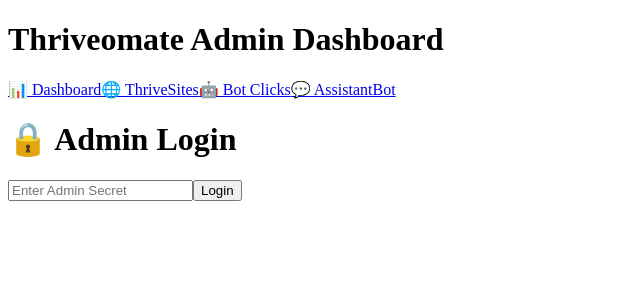
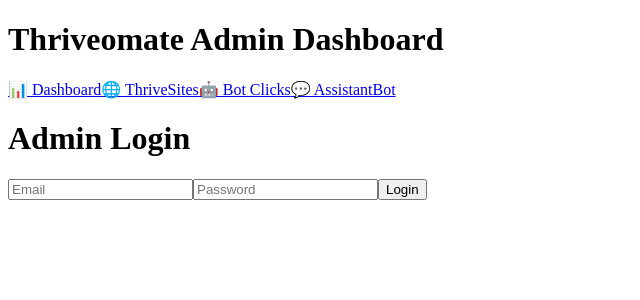
Before and after one commit to GlobalBlockInc/AIOS-frontend, a Next.js app: page /admin/login in a window 1280 px wide. Shown: the top 300 px of the page, without its empty margins (0-640 px from the left). Built offline with nearby package versions, Linux system fonts and the light colour scheme.

Commit message:
Update page.jsx

```diff
--- a/app/admin/login/page.jsx
+++ b/app/admin/login/page.jsx
@@ -1,49 +1,51 @@
 'use client';
-
 import { useState } from 'react';
 import { useRouter } from 'next/navigation';
 
-export default function AdminLoginPage() {
-  const [secret, setSecret] = useState('');
-  const [error, setError] = useState('');
+export default function AdminLogin() {
+  const [email, setEmail] = useState('');
+  const [password, setPassword] = useState('');
   const router = useRouter();
 
-  const handleLogin = () => {
-    const realSecret = process.env.NEXT_PUBLIC_ADMIN_SECRET;
+  const handleLogin = (e) => {
+    e.preventDefault();
 
-    if (!secret) {
-      setError('Please enter the admin secret.');
-      return;
-    }
+    const correctEmail = 'hyside76@gmail.com';
+    const correctPassword = process.env.NEXT_PUBLIC_ADMIN_SECRET;
 
-    localStorage.setItem('admin-secret', secret);
-
-    if (secret === realSecret) {
+    if (email === correctEmail && password === correctPassword) {
+      localStorage.setItem('admin-secret', correctPassword);
       router.push('/admin');
     } else {
-      setError('Invalid admin secret.');
+      alert('Invalid credentials. Please try again.');
     }
   };
 
   return (
-    <div className="min-h-screen flex items-center justify-center bg-gray-100 p-4">
-      <div className="bg-white p-6 rounded-2xl shadow-xl w-full max-w-md">
-        <h1 className="text-2xl font-bold mb-4 text-center">🔒 Admin Login</h1>
+    <div className="p-10">
+      <h1 className="text-3xl font-bold mb-6">Admin Login</h1>
+      <form onSubmit={handleLogin} className="space-y-4">
+        <input
+          type="email"
+          placeholder="Email"
+          className="border p-2 w-full"
+          value={email}
+          onChange={(e) => setEmail(e.target.value)}
+        />
         <input
           type="password"
-          className="w-full p-3 border rounded-lg mb-3 focus:outline-none focus:ring-2 focus:ring-purple-500"
-          placeholder="Enter Admin Secret"
-          value={secret}
-          onChange={(e) => setSecret(e.target.value)}
+          placeholder="Password"
+          className="border p-2 w-full"
+          value={password}
+          onChange={(e) => setPassword(e.target.value)}
         />
-        {error && <p className="text-red-500 text-sm mb-3">{error}</p>}
         <button
-          className="w-full bg-purple-600 text-white p-3 rounded-xl font-semibold hover:bg-purple-700"
-          onClick={handleLogin}
+          type="submit"
+          className="bg-black text-white px-4 py-2 rounded"
         >
           Login
         </button>
-      </div>
+      </form>
     </div>
   );
 }
```
